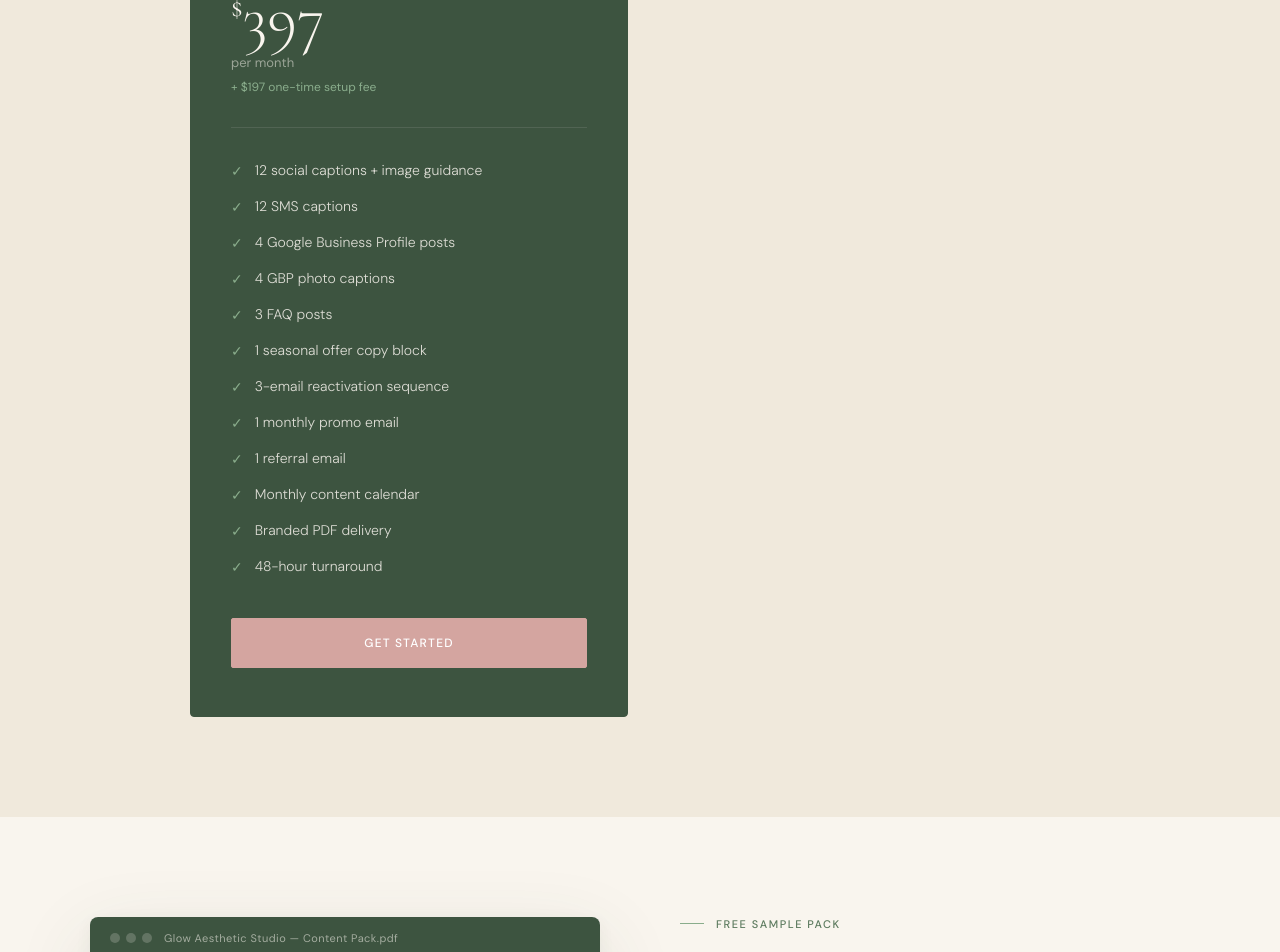
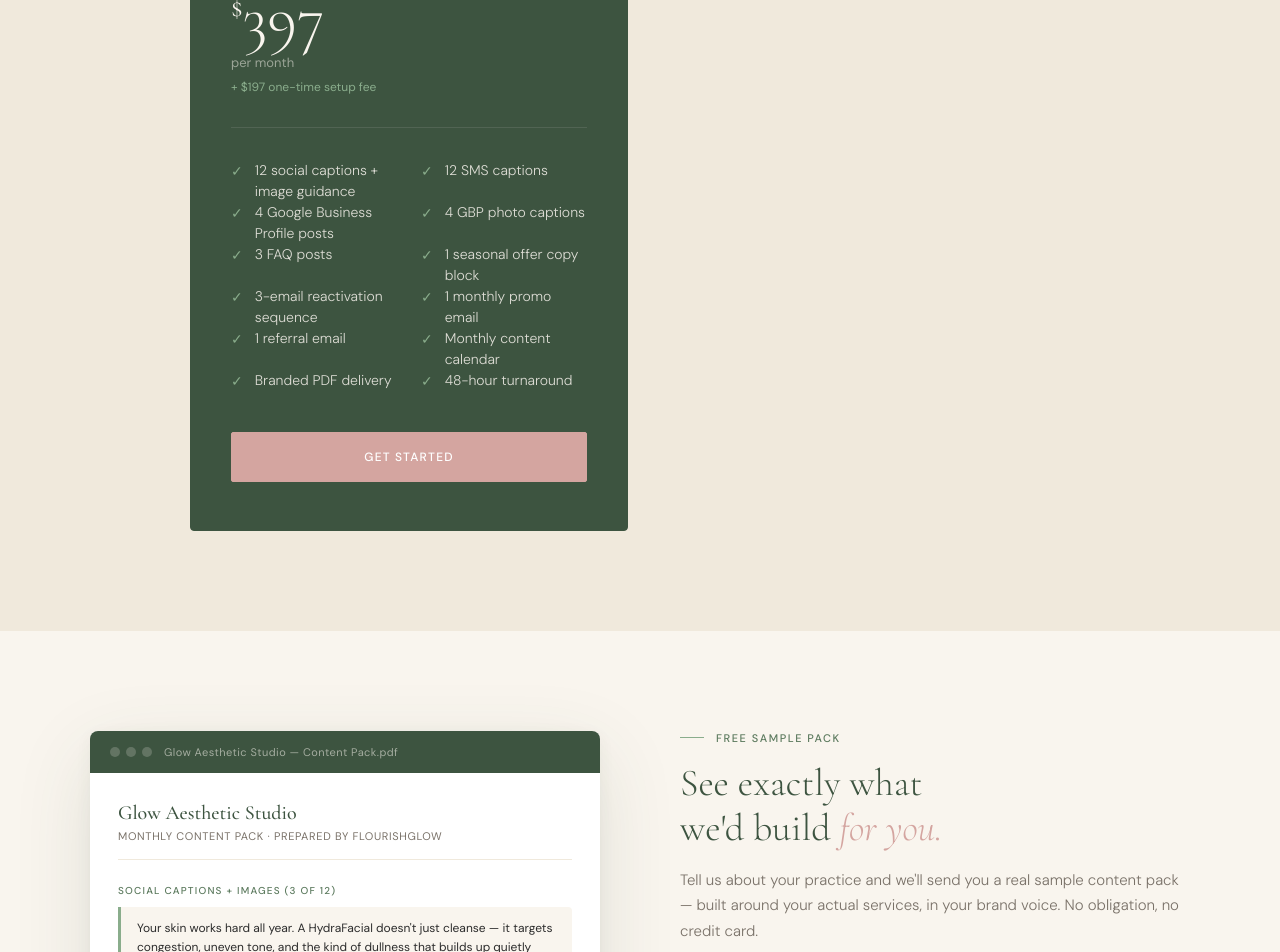
Before and after one commit to cronere/flourishglow, a Next.js app: page / in a window 1280 px wide. Shown: the part 4453-5405 px from the top of the page. Built offline with nearby package versions, Linux system fonts and the light colour scheme.

Commit message:
Update index.js

```diff
--- a/pages/index.js
+++ b/pages/index.js
@@ -161,7 +161,7 @@ export default function Home() {
               <div className={styles.pricingPrice}><sup>$</sup>397</div>
               <div className={styles.pricingPeriod}>per month</div>
               <div className={styles.pricingSetup}>+ $197 one-time setup fee</div>
-              <ul className={styles.pricingFeatures}>
+              <ul className={styles.pricingFeatures} style={{display:'grid', gridTemplateColumns:'1fr 1fr', gap:'0 24px'}}>
                 {[
                   '12 social captions + image guidance',
                   '12 SMS captions',
```
